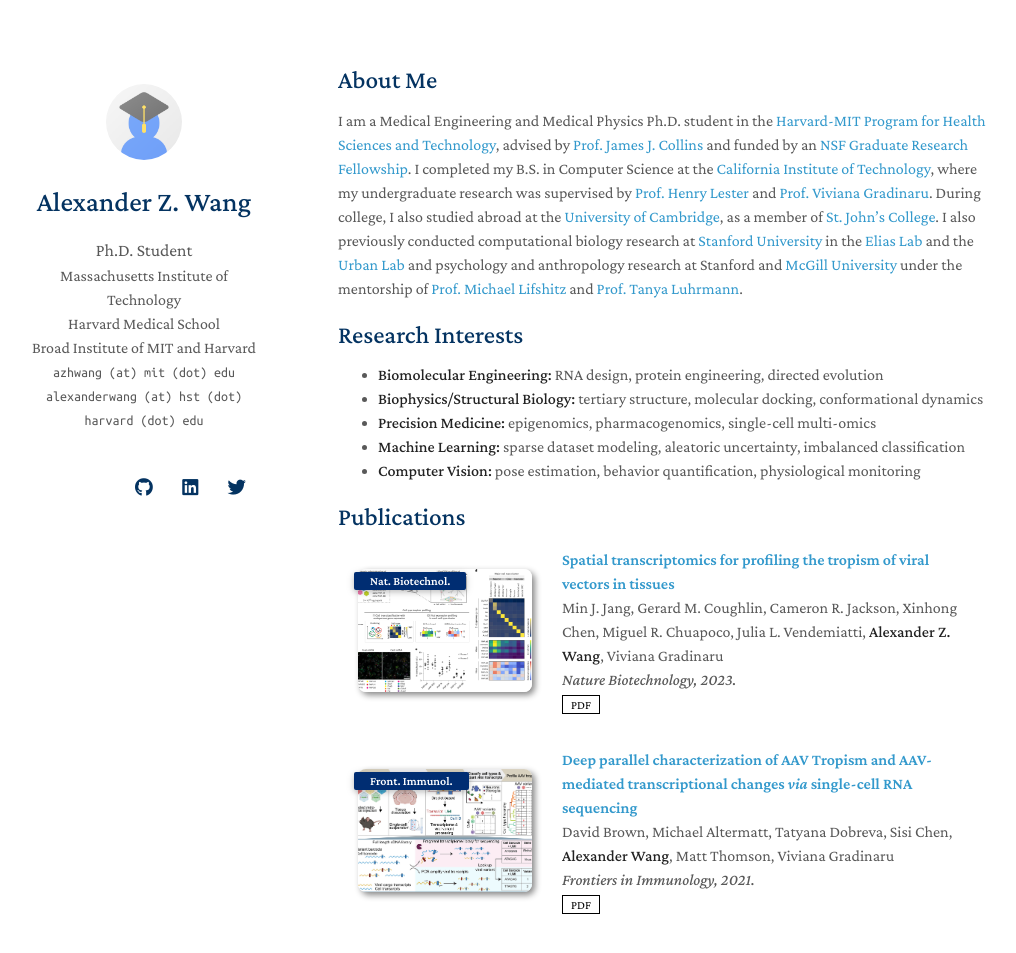
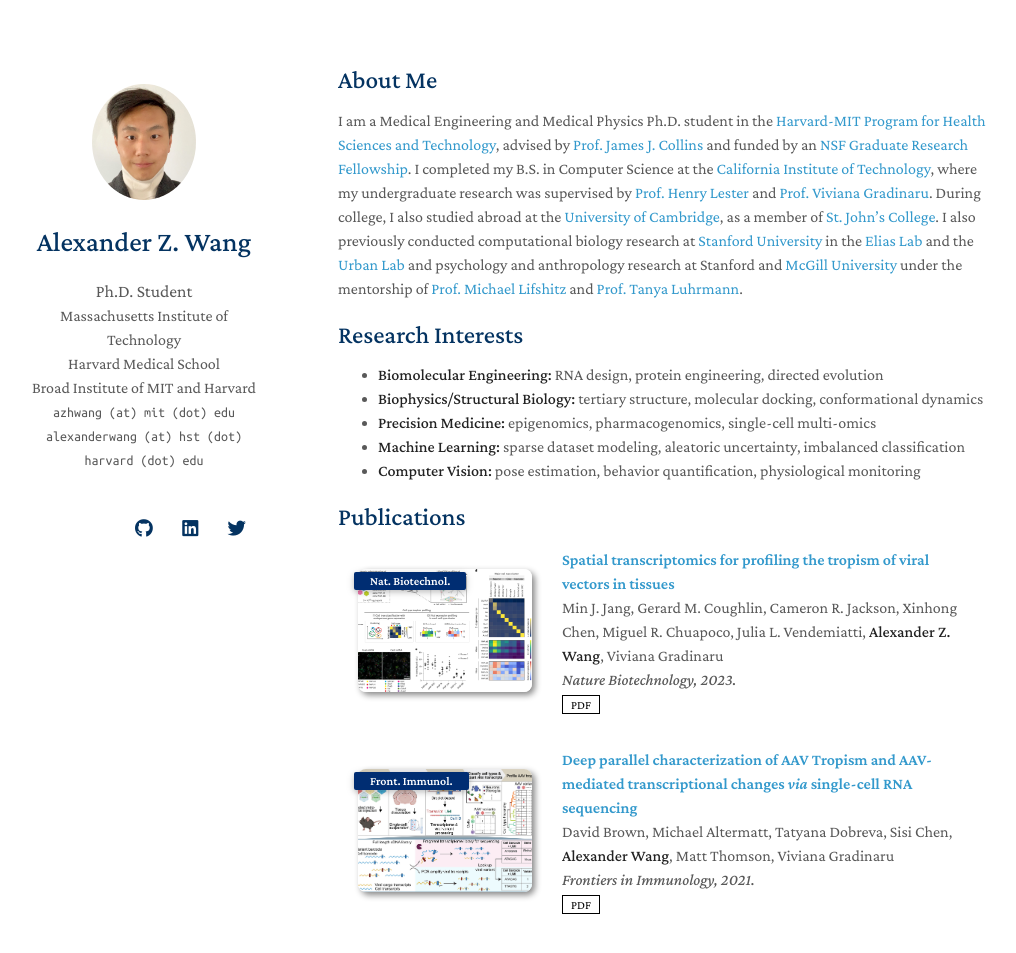
Before and after one commit to azhwang/academic-website, a Jekyll site: the page built from index.md, in a window 1280 px wide and 1042 px high. Shown: the top 953 px of the window, without its empty margins (132-1148 px from the left). Built offline with Jekyll 4.4.1, drawn with Linux system fonts in a browser that asks for light colours; nearby versions of some CDN libraries; a style sheet for code colours, icons or effects is not loaded; our own code applies the rules of GitHub Pages for plain Markdown files.

Commit message:
Photo and icon

```diff
--- a/_config.yml
+++ b/_config.yml
@@ -20,9 +20,9 @@ twitter: https://twitter.com/alexanderzwang
 
 # Images (e.g., your profile picture and your website's favicon)
 # "favicon" and "favicon_dark" are used for the light and dark modes, respectively.
-avatar: ./assets/img/avatar.png
-favicon: ./assets/img/favicon.png
-favicon_dark: ./assets/img/favicon-dark.png
+avatar: ./assets/img/profile_photo.jpg
+favicon: ./assets/img/icon.png
+favicon_dark: ./assets/img/icon.png
 
 # Footnote
 # You may use the option to disable the footnote, "Powered by Jekyll and Minimal Light theme."
```
Also changed, not shown: assets/img/icon.png (added), assets/img/profile_photo.jpg (added).
